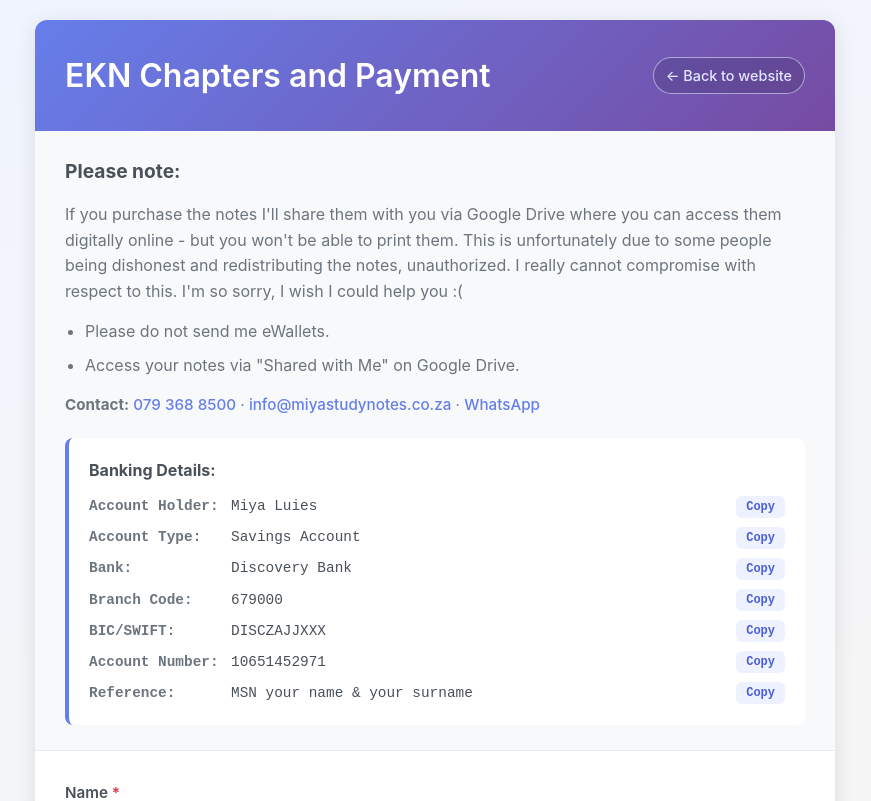
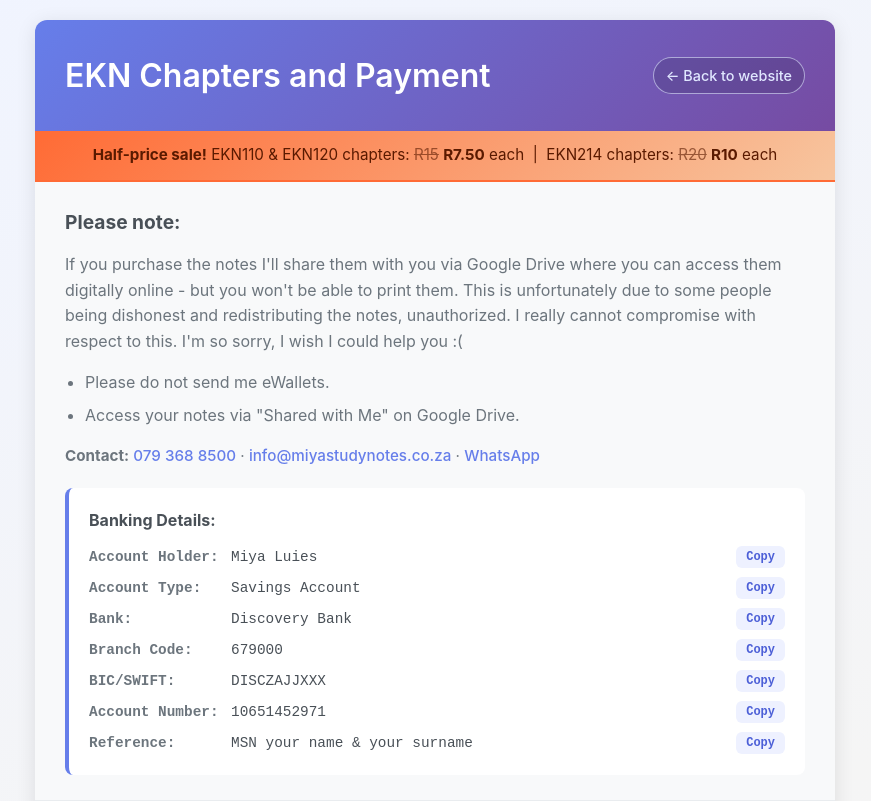
Before and after one commit to riekert7/msn-web-app, a Flask app: page /form in a window 1280 px wide. Shown: the top 801 px of the page, without its empty margins (205-1076 px from the left). Run offline with Flask 3, Linux system fonts and the light colour scheme.

Commit message:
Running halfprice special

```diff
--- a/static/script.js
+++ b/static/script.js
@@ -149,16 +149,20 @@ document.addEventListener('DOMContentLoaded', function() {
         Object.keys(moduleSections).forEach(module => {
             const moduleTotal = calculateModuleCost(module);
             if (costDisplays[module]) {
-                costDisplays[module].textContent = `R ${moduleTotal}`;
+                costDisplays[module].textContent = `R ${formatCost(moduleTotal)}`;
             }
             grandTotal += moduleTotal;
         });
 
         // Update total cost
         totalCost = grandTotal;
-        totalCostDisplay.textContent = `R ${totalCost}`;
+        totalCostDisplay.textContent = `R ${formatCost(totalCost)}`;
 
         updateSubmitButton();
+    }
+
+    function formatCost(amount) {
+        return amount % 1 === 0 ? amount : amount.toFixed(2);
     }
 
     function calculateModuleCost(module) {
@@ -167,7 +171,7 @@ document.addEventListener('DOMContentLoaded', function() {
 
         checkboxes.forEach(checkbox => {
             if (checkbox.checked) {
-                total += parseInt(checkbox.dataset.cost) || 0;
+                total += parseFloat(checkbox.dataset.cost) || 0;
             }
         });
 
@@ -460,7 +464,7 @@ document.addEventListener('DOMContentLoaded', function() {
                     You'll receive access to your study materials via Google Drive once approved.
                 </p>
                 <p style="color: #155724; margin-top: 15px;">
-                    <strong>Total Cost:</strong> R ${totalCost}<br>
+                    <strong>Total Cost:</strong> R ${formatCost(totalCost)}<br>
                     <strong>Module:</strong> ${selectedModule}<br>
                     <strong>Chapters:</strong> ${getSelectedChapters().length} selected
                 </p>
--- a/static/styles.css
+++ b/static/styles.css
@@ -36,6 +36,19 @@ body {
     font-size: 2rem;
     font-weight: 600;
     margin: 0;
+}
+
+.sale-banner {
+    background: linear-gradient(135deg, #ff6b35 0%, #f7c59f 100%);
+    color: #5a1a00;
+    text-align: center;
+    padding: 12px 20px;
+    font-size: 0.95rem;
+    border-bottom: 2px solid #ff6b35;
+}
+
+.sale-banner s {
+    opacity: 0.6;
 }
 
 .notice-section {
--- a/templates/form.html
+++ b/templates/form.html
@@ -12,6 +12,10 @@
         <div class="form-header form-header-with-nav">
             <h1>EKN Chapters and Payment</h1>
             <a href="{{ url_for('home') }}" class="header-link">← Back to website</a>
+        </div>
+
+        <div class="sale-banner">
+            <strong>Half-price sale!</strong> EKN110 &amp; EKN120 chapters: <s>R15</s> <strong>R7.50</strong> each &nbsp;|&nbsp; EKN214 chapters: <s>R20</s> <strong>R10</strong> each
         </div>
 
         <div class="notice-section">
@@ -115,16 +119,16 @@
                     <div class="chapters-selection">
                         <h4>Which chapters would you like to purchase? <span class="required">*</span></h4>
                         <div class="checkbox-grid">
-                            <label><input type="checkbox" name="chapters" value="EKN110-1" data-cost="15"> Chapter 1</label>
-                            <label><input type="checkbox" name="chapters" value="EKN110-2" data-cost="15"> Chapter 2</label>
-                            <label><input type="checkbox" name="chapters" value="EKN110-3" data-cost="15"> Chapter 3</label>
-                            <label><input type="checkbox" name="chapters" value="EKN110-4" data-cost="15"> Chapter 4</label>
-                            <label><input type="checkbox" name="chapters" value="EKN110-5" data-cost="15"> Chapter 5</label>
-                            <label><input type="checkbox" name="chapters" value="EKN110-6" data-cost="15"> Chapter 6</label>
-                            <label><input type="checkbox" name="chapters" value="EKN110-7" data-cost="15"> Chapter 7</label>
-                            <label><input type="checkbox" name="chapters" value="EKN110-8" data-cost="15"> Chapter 8</label>
-                            <label><input type="checkbox" name="chapters" value="EKN110-9" data-cost="15"> Chapter 9</label>
-                            <label><input type="checkbox" name="chapters" value="EKN110-10" data-cost="15"> Chapter 10</label>
+                            <label><input type="checkbox" name="chapters" value="EKN110-1" data-cost="7.50"> Chapter 1</label>
+                            <label><input type="checkbox" name="chapters" value="EKN110-2" data-cost="7.50"> Chapter 2</label>
+                            <label><input type="checkbox" name="chapters" value="EKN110-3" data-cost="7.50"> Chapter 3</label>
+                            <label><input type="checkbox" name="chapters" value="EKN110-4" data-cost="7.50"> Chapter 4</label>
+                            <label><input type="checkbox" name="chapters" value="EKN110-5" data-cost="7.50"> Chapter 5</label>
+                            <label><input type="checkbox" name="chapters" value="EKN110-6" data-cost="7.50"> Chapter 6</label>
+                            <label><input type="checkbox" name="chapters" value="EKN110-7" data-cost="7.50"> Chapter 7</label>
+                            <label><input type="checkbox" name="chapters" value="EKN110-8" data-cost="7.50"> Chapter 8</label>
+                            <label><input type="checkbox" name="chapters" value="EKN110-9" data-cost="7.50"> Chapter 9</label>
+                            <label><input type="checkbox" name="chapters" value="EKN110-10" data-cost="7.50"> Chapter 10</label>
                         </div>
                     </div>
                     <div class="cost-calculator">
@@ -141,16 +145,16 @@
                     <div class="chapters-selection">
                         <h4>Which chapters would you like to purchase? <span class="required">*</span></h4>
                         <div class="checkbox-grid">
-                            <label><input type="checkbox" name="chapters" value="EKN120-11" data-cost="15"> Chapter 11</label>
-                            <label><input type="checkbox" name="chapters" value="EKN120-12" data-cost="15"> Chapter 12</label>
-                            <label><input type="checkbox" name="chapters" value="EKN120-13" data-cost="15"> Chapter 13</label>
-                            <label><input type="checkbox" name="chapters" value="EKN120-14" data-cost="15"> Chapter 14</label>
-                            <label><input type="checkbox" name="chapters" value="EKN120-15" data-cost="15"> Chapter 15</label>
-                            <label><input type="checkbox" name="chapters" value="EKN120-16" data-cost="15"> Chapter 16</label>
-                            <label><input type="checkbox" name="chapters" value="EKN120-17" data-cost="15"> Chapter 17</label>
-                            <label><input type="checkbox" name="chapters" value="EKN120-18" data-cost="15"> Chapter 18</label>
-                            <label><input type="checkbox" name="chapters" value="EKN120-19" data-cost="15"> Chapter 19</label>
-                            <label><input type="checkbox" name="chapters" value="EKN120-20" data-cost="15"> Chapter 20</label>
+                            <label><input type="checkbox" name="chapters" value="EKN120-11" data-cost="7.50"> Chapter 11</label>
+                            <label><input type="checkbox" name="chapters" value="EKN120-12" data-cost="7.50"> Chapter 12</label>
+                            <label><input type="checkbox" name="chapters" value="EKN120-13" data-cost="7.50"> Chapter 13</label>
+                            <label><input type="checkbox" name="chapters" value="EKN120-14" data-cost="7.50"> Chapter 14</label>
+                            <label><input type="checkbox" name="chapters" value="EKN120-15" data-cost="7.50"> Chapter 15</label>
+                            <label><input type="checkbox" name="chapters" value="EKN120-16" data-cost="7.50"> Chapter 16</label>
+                            <label><input type="checkbox" name="chapters" value="EKN120-17" data-cost="7.50"> Chapter 17</label>
+                            <label><input type="checkbox" name="chapters" value="EKN120-18" data-cost="7.50"> Chapter 18</label>
+                            <label><input type="checkbox" name="chapters" value="EKN120-19" data-cost="7.50"> Chapter 19</label>
+                            <label><input type="checkbox" name="chapters" value="EKN120-20" data-cost="7.50"> Chapter 20</label>
                         </div>
                     </div>
                     <div class="cost-calculator">
@@ -167,13 +171,13 @@
                     <div class="chapters-selection">
                         <h4>Which chapters would you like to purchase? <span class="required">*</span></h4>
                         <div class="checkbox-grid">
-                            <label><input type="checkbox" name="chapters" value="EKN214-3" data-cost="20"> Chapter 3</label>
-                            <label><input type="checkbox" name="chapters" value="EKN214-4" data-cost="20"> Chapter 4</label>
-                            <label><input type="checkbox" name="chapters" value="EKN214-5" data-cost="20"> Chapter 5</label>
-                            <label><input type="checkbox" name="chapters" value="EKN214-6" data-cost="20"> Chapter 6</label>
-                            <label><input type="checkbox" name="chapters" value="EKN214-7" data-cost="20"> Chapter 7</label>
-                            <label><input type="checkbox" name="chapters" value="EKN214-8" data-cost="20"> Chapter 8</label>
-                            <label><input type="checkbox" name="chapters" value="EKN214-9" data-cost="20"> Chapter 9</label>
+                            <label><input type="checkbox" name="chapters" value="EKN214-3" data-cost="10"> Chapter 3</label>
+                            <label><input type="checkbox" name="chapters" value="EKN214-4" data-cost="10"> Chapter 4</label>
+                            <label><input type="checkbox" name="chapters" value="EKN214-5" data-cost="10"> Chapter 5</label>
+                            <label><input type="checkbox" name="chapters" value="EKN214-6" data-cost="10"> Chapter 6</label>
+                            <label><input type="checkbox" name="chapters" value="EKN214-7" data-cost="10"> Chapter 7</label>
+                            <label><input type="checkbox" name="chapters" value="EKN214-8" data-cost="10"> Chapter 8</label>
+                            <label><input type="checkbox" name="chapters" value="EKN214-9" data-cost="10"> Chapter 9</label>
                         </div>
                     </div>
                     <div class="cost-calculator">
--- a/templates/index.html
+++ b/templates/index.html
@@ -9,6 +9,10 @@
 </head>
 <body>
     <div class="container">
+        <div class="sale-banner">
+            <strong>Half-price sale!</strong> EKN110 &amp; EKN120 chapters: <s>R15</s> <strong>R7.50</strong> each &nbsp;|&nbsp; EKN214 chapters: <s>R20</s> <strong>R10</strong> each
+        </div>
+
         <header class="landing-hero">
             <div class="landing-hero-content">
                 <h1>Miya's Study Notes</h1>
```
